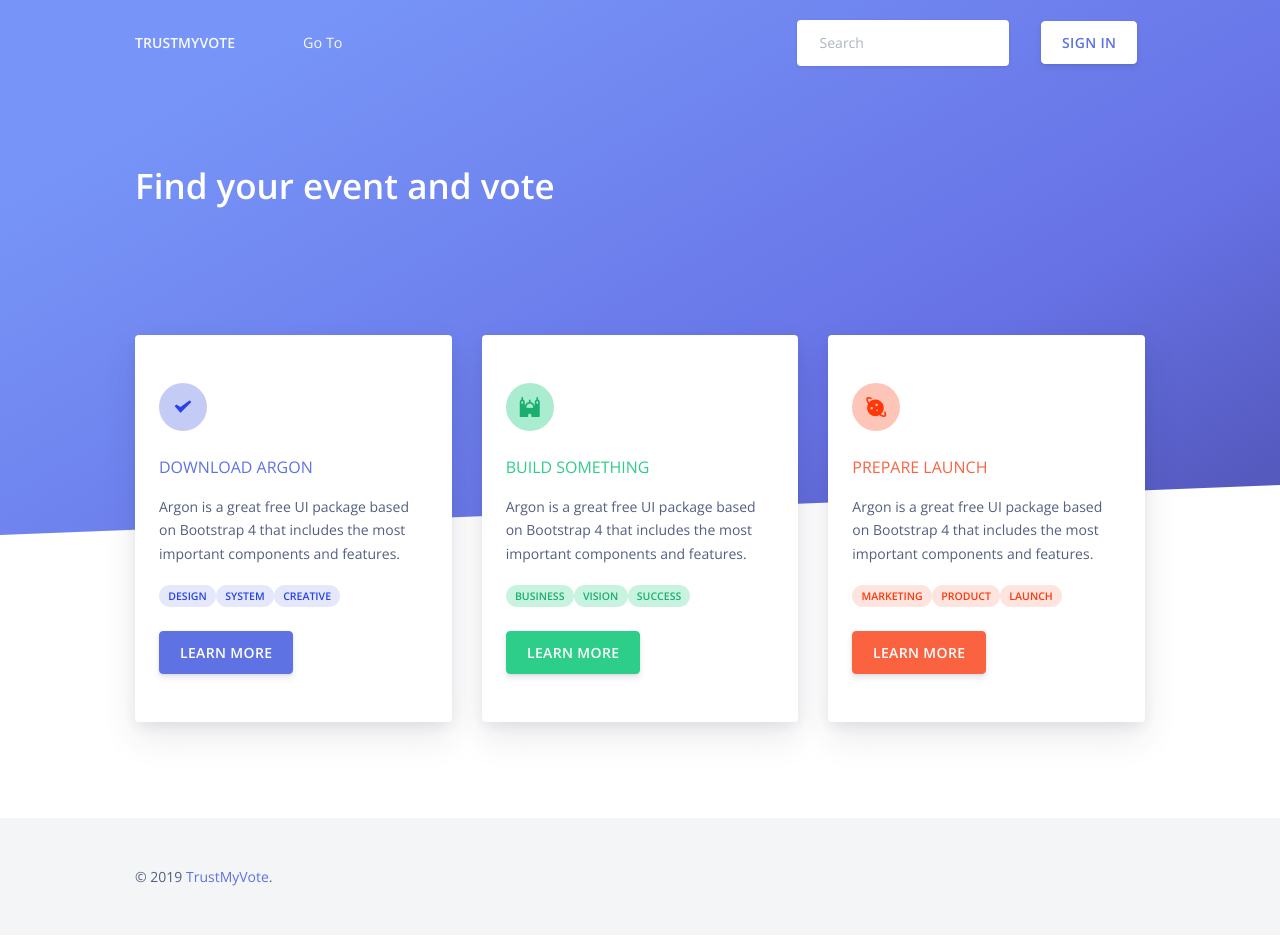
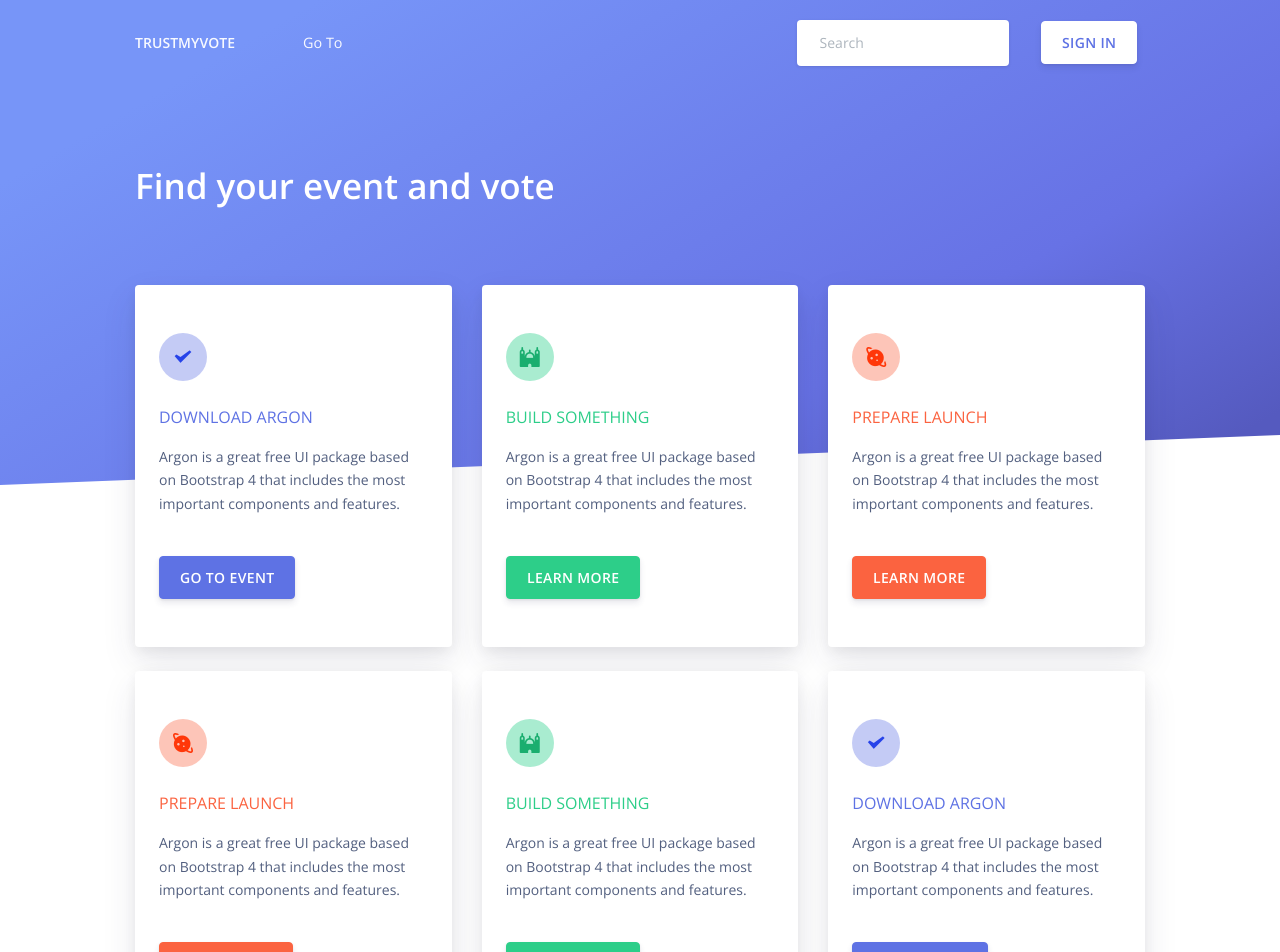
Before and after one commit to mickeymond/angular_argon_design, an Angular app: page / in a window 1280 px wide. Shown: the top 952 px of the page. Built offline with nearby package versions, Linux system fonts and the light colour scheme; some icons are missing.

Commit message:
event creation route

```diff
--- a/src/app/app-routing.module.ts
+++ b/src/app/app-routing.module.ts
@@ -2,10 +2,12 @@ import { NgModule } from '@angular/core';
 import { Routes, RouterModule } from '@angular/router';
 import { LoginComponent } from './auth/login/login.component';
 import { HomeComponent } from './home/home.component';
+import { CreateEventComponent } from './events/create-event/create-event.component';
 
 const routes: Routes = [
   { path: '', component: HomeComponent },
-  { path: 'login', component: LoginComponent }
+  { path: 'login', component: LoginComponent },
+  { path: 'create', component: CreateEventComponent }
 ];
 
 @NgModule({
--- a/src/app/app.module.ts
+++ b/src/app/app.module.ts
@@ -7,6 +7,7 @@ import { HeaderComponent } from './header/header.component';
 import { LoginComponent } from './auth/login/login.component';
 import { FooterComponent } from './footer/footer.component';
 import { HomeComponent } from './home/home.component';
+import { CreateEventComponent } from './events/create-event/create-event.component';
 
 @NgModule({
   declarations: [
@@ -14,7 +15,8 @@ import { HomeComponent } from './home/home.component';
     HeaderComponent,
     FooterComponent,
     LoginComponent,
-    HomeComponent
+    HomeComponent,
+    CreateEventComponent
   ],
   imports: [
     BrowserModule,
--- /dev/null
+++ b/src/app/events/create-event/create-event.component.html
@@ -0,0 +1,52 @@
+<main>
+  <section class="section section-lg bg-gradient-default">
+    <div class="container pt-lg pb-150">
+      <div class="row row-grid mt-1">
+      </div>
+    </div>
+    <!-- SVG separator -->
+    <div class="separator separator-bottom separator-skew zindex-100">
+      <svg x="0" y="0" viewBox="0 0 2560 100" preserveAspectRatio="none" version="1.1"
+        xmlns="http://www.w3.org/2000/svg">
+        <polygon class="fill-white" points="2560 0 2560 100 0 100"></polygon>
+      </svg>
+    </div>
+  </section>
+  <section class="section section-lg pt-lg-0 section-contact-us">
+    <div class="container">
+      <div class="row justify-content-center mt--300">
+        <div class="col-lg-8">
+          <div class="card bg-gradient-secondary shadow">
+            <div class="card-body p-lg-5">
+              <form action="">
+                <div class="form-group mt-5">
+                  <div class="input-group input-group-alternative">
+                    <div class="input-group-prepend">
+                      <span class="input-group-text"><i class="ni ni-user-run"></i></span>
+                    </div>
+                    <input class="form-control" placeholder="Your name" type="text">
+                  </div>
+                </div>
+                <div class="form-group">
+                  <div class="input-group input-group-alternative">
+                    <div class="input-group-prepend">
+                      <span class="input-group-text"><i class="ni ni-email-83"></i></span>
+                    </div>
+                    <input class="form-control" placeholder="Email address" type="email">
+                  </div>
+                </div>
+                <div class="form-group mb-4">
+                  <textarea class="form-control form-control-alternative" name="name" rows="4" cols="80"
+                    placeholder="Type a message..."></textarea>
+                </div>
+                <div>
+                  <button type="button" class="btn btn-default btn-round btn-block btn-lg">Create Event</button>
+                </div>
+              </form>
+            </div>
+          </div>
+        </div>
+      </div>
+    </div>
+  </section>
+</main>
--- a/src/app/header/header.component.html
+++ b/src/app/header/header.component.html
@@ -53,7 +53,7 @@
                       </p>
                     </div>
                   </a>
-                  <a routerLink="/" class="media d-flex align-items-center">
+                  <a routerLink="/create" class="media d-flex align-items-center">
                     <div class="icon icon-shape bg-gradient-success rounded-circle text-white">
                       <i class="ni ni-palette"></i>
                     </div>
--- a/src/app/home/home.component.html
+++ b/src/app/home/home.component.html
@@ -1,7 +1,7 @@
 <main>
   <div class="position-relative">
     <!-- shape Hero -->
-        <section class="section section-lg section-shaped pb-250">
+    <section class="section section-lg section-shaped pb-200">
       <div class="shape shape-style-1 shape-default">
       </div>
       <div class="container py-lg-md d-flex">
@@ -15,7 +15,8 @@
       </div>
       <!-- SVG separator -->
       <div class="separator separator-bottom separator-skew">
-            <svg x="0" y="0" viewBox="0 0 2560 100" preserveAspectRatio="none" version="1.1" xmlns="http://www.w3.org/2000/svg">
+        <svg x="0" y="0" viewBox="0 0 2560 100" preserveAspectRatio="none" version="1.1"
+          xmlns="http://www.w3.org/2000/svg">
           <polygon class="fill-white" points="2560 0 2560 100 0 100"></polygon>
         </svg>
       </div>
@@ -27,54 +28,81 @@
       <div class="row justify-content-center">
         <div class="col-lg-12">
           <div class="row row-grid">
-                <div class="col-lg-4">
+            <div class="col-lg-4 mb-4">
               <div class="card card-lift--hover shadow border-0">
                 <div class="card-body py-5">
                   <div class="icon icon-shape icon-shape-primary rounded-circle mb-4">
                     <i class="ni ni-check-bold"></i>
                   </div>
                   <h6 class="text-primary text-uppercase">Download Argon</h6>
-                      <p class="description mt-3">Argon is a great free UI package based on Bootstrap 4 that includes the most important components and features.</p>
-                      <div>
-                        <span class="badge badge-pill badge-primary">design</span>
-                        <span class="badge badge-pill badge-primary">system</span>
-                        <span class="badge badge-pill badge-primary">creative</span>
-                      </div>
-                      <a href="#" class="btn btn-primary mt-4">Learn more</a>
+                  <p class="description mt-3">Argon is a great free UI package based on Bootstrap 4 that includes the
+                    most important components and features.</p>
+                  <a routerLink="/event/address" class="btn btn-primary mt-4">Go to Event</a>
                 </div>
               </div>
             </div>
-                <div class="col-lg-4">
+            <div class="col-lg-4 mb-4">
               <div class="card card-lift--hover shadow border-0">
                 <div class="card-body py-5">
                   <div class="icon icon-shape icon-shape-success rounded-circle mb-4">
                     <i class="ni ni-istanbul"></i>
                   </div>
                   <h6 class="text-success text-uppercase">Build Something</h6>
-                      <p class="description mt-3">Argon is a great free UI package based on Bootstrap 4 that includes the most important components and features.</p>
-                      <div>
-                        <span class="badge badge-pill badge-success">business</span>
-                        <span class="badge badge-pill badge-success">vision</span>
-                        <span class="badge badge-pill badge-success">success</span>
-                      </div>
+                  <p class="description mt-3">Argon is a great free UI package based on Bootstrap 4 that includes the
+                    most important components and features.</p>
                   <a href="#" class="btn btn-success mt-4">Learn more</a>
                 </div>
               </div>
             </div>
-                <div class="col-lg-4">
+            <div class="col-lg-4 mb-4">
               <div class="card card-lift--hover shadow border-0">
                 <div class="card-body py-5">
                   <div class="icon icon-shape icon-shape-warning rounded-circle mb-4">
                     <i class="ni ni-planet"></i>
                   </div>
                   <h6 class="text-warning text-uppercase">Prepare Launch</h6>
-                      <p class="description mt-3">Argon is a great free UI package based on Bootstrap 4 that includes the most important components and features.</p>
-                      <div>
-                        <span class="badge badge-pill badge-warning">marketing</span>
-                        <span class="badge badge-pill badge-warning">product</span>
-                        <span class="badge badge-pill badge-warning">launch</span>
+                  <p class="description mt-3">Argon is a great free UI package based on Bootstrap 4 that includes the
+                    most important components and features.</p>
+                  <a href="#" class="btn btn-warning mt-4">Learn more</a>
                 </div>
+              </div>
+            </div>
+            <div class="col-lg-4 mb-4">
+              <div class="card card-lift--hover shadow border-0">
+                <div class="card-body py-5">
+                  <div class="icon icon-shape icon-shape-warning rounded-circle mb-4">
+                    <i class="ni ni-planet"></i>
+                  </div>
+                  <h6 class="text-warning text-uppercase">Prepare Launch</h6>
+                  <p class="description mt-3">Argon is a great free UI package based on Bootstrap 4 that includes the
+                    most important components and features.</p>
                   <a href="#" class="btn btn-warning mt-4">Learn more</a>
+                </div>
+              </div>
+            </div>
+            <div class="col-lg-4 mb-4">
+              <div class="card card-lift--hover shadow border-0">
+                <div class="card-body py-5">
+                  <div class="icon icon-shape icon-shape-success rounded-circle mb-4">
+                    <i class="ni ni-istanbul"></i>
+                  </div>
+                  <h6 class="text-success text-uppercase">Build Something</h6>
+                  <p class="description mt-3">Argon is a great free UI package based on Bootstrap 4 that includes the
+                    most important components and features.</p>
+                  <a href="#" class="btn btn-success mt-4">Learn more</a>
+                </div>
+              </div>
+            </div>
+            <div class="col-lg-4 mb-4">
+              <div class="card card-lift--hover shadow border-0">
+                <div class="card-body py-5">
+                  <div class="icon icon-shape icon-shape-primary rounded-circle mb-4">
+                    <i class="ni ni-check-bold"></i>
+                  </div>
+                  <h6 class="text-primary text-uppercase">Download Argon</h6>
+                  <p class="description mt-3">Argon is a great free UI package based on Bootstrap 4 that includes the
+                    most important components and features.</p>
+                  <a routerLink="/event/address" class="btn btn-primary mt-4">Go to Event</a>
                 </div>
               </div>
             </div>
```
Also changed, not shown: src/app/events/create-event/create-event.component.ts (added, +7 -0 lines). Lines whose indentation alone changed are shown as unchanged.
